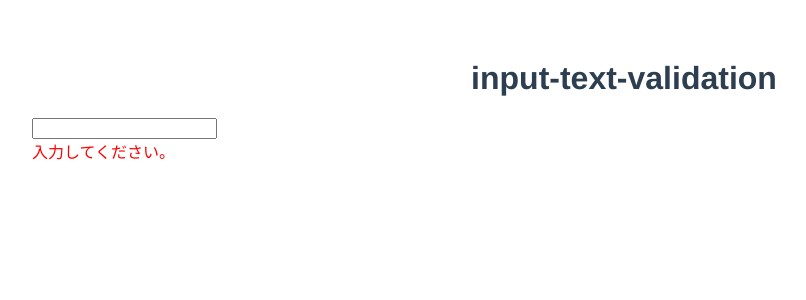
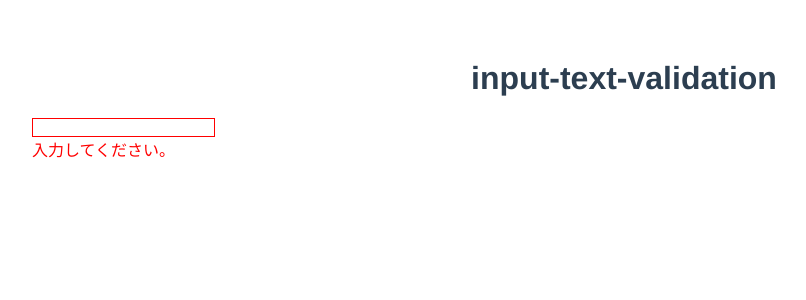
Before and after one commit to pmw1415/InputTextValidation, a Vue app: page / in a window 1280 px wide. Shown: the top 300 px of the page, without its empty margins (16-822 px from the left). Built offline with nearby package versions, Linux system fonts and the light colour scheme.

Commit message:
入力エラー時にinput要素の枠色を変える

```diff
--- a/src/components/InputTextValidation.vue
+++ b/src/components/InputTextValidation.vue
@@ -1,6 +1,7 @@
 <template>
   <div class="input-text-validation">
     <input
+      :class="{ error: hasInputError }"
       v-model="value"
       class="input"
     />
@@ -27,9 +28,13 @@ export default {
     };
   },
   computed: {
+    // エラー有無フラグ
+    hasInputError() {
+      return this.errMsg.length > 0;
+    },
+    // エラーメッセージ
     errMsg() {
       // TODO 複数パターンをチェック、エラー通知できるようにする
-      // TODO input要素の枠を変える
 
       if (this.required) {
         // 必須チェック
@@ -53,6 +58,10 @@ export default {
   text-align: left;
 }
 
+.input.error {
+  border: 1px solid red;
+}
+
 .error-message {
   color: red;
 }
```
